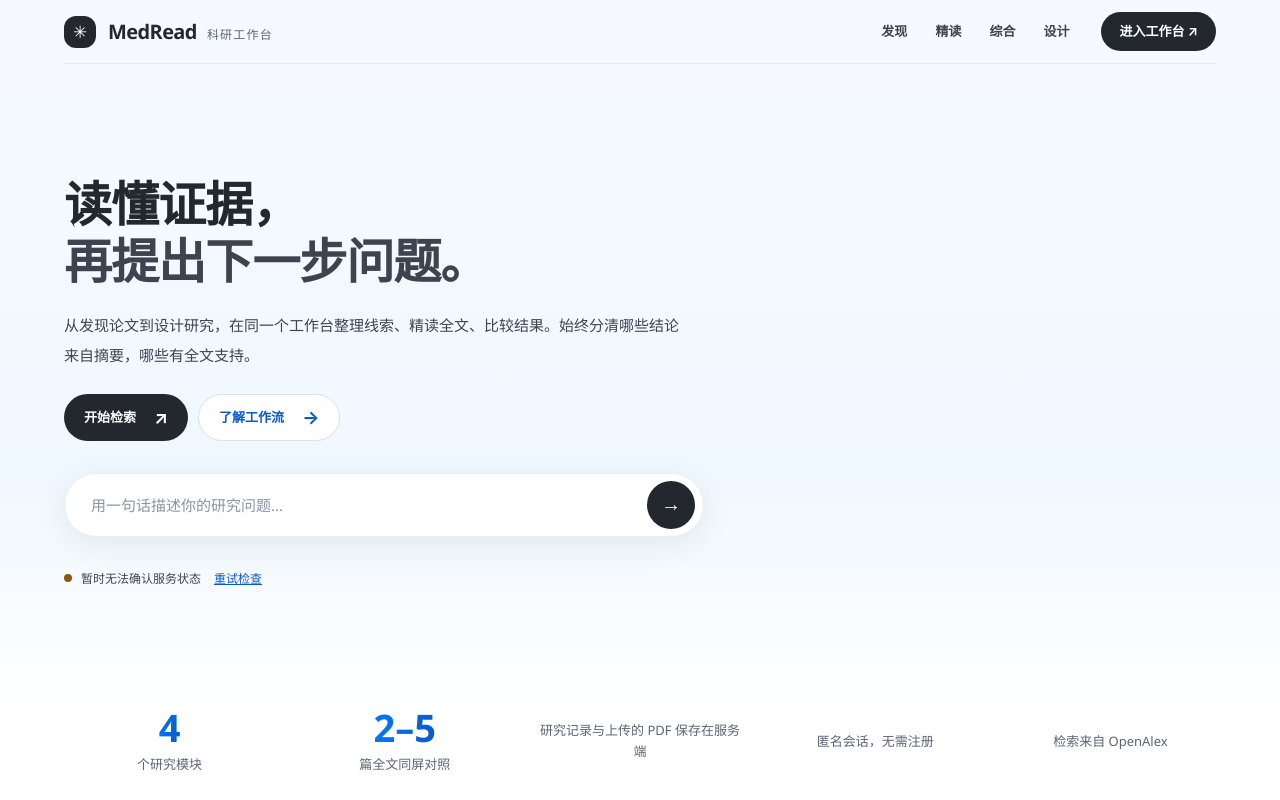
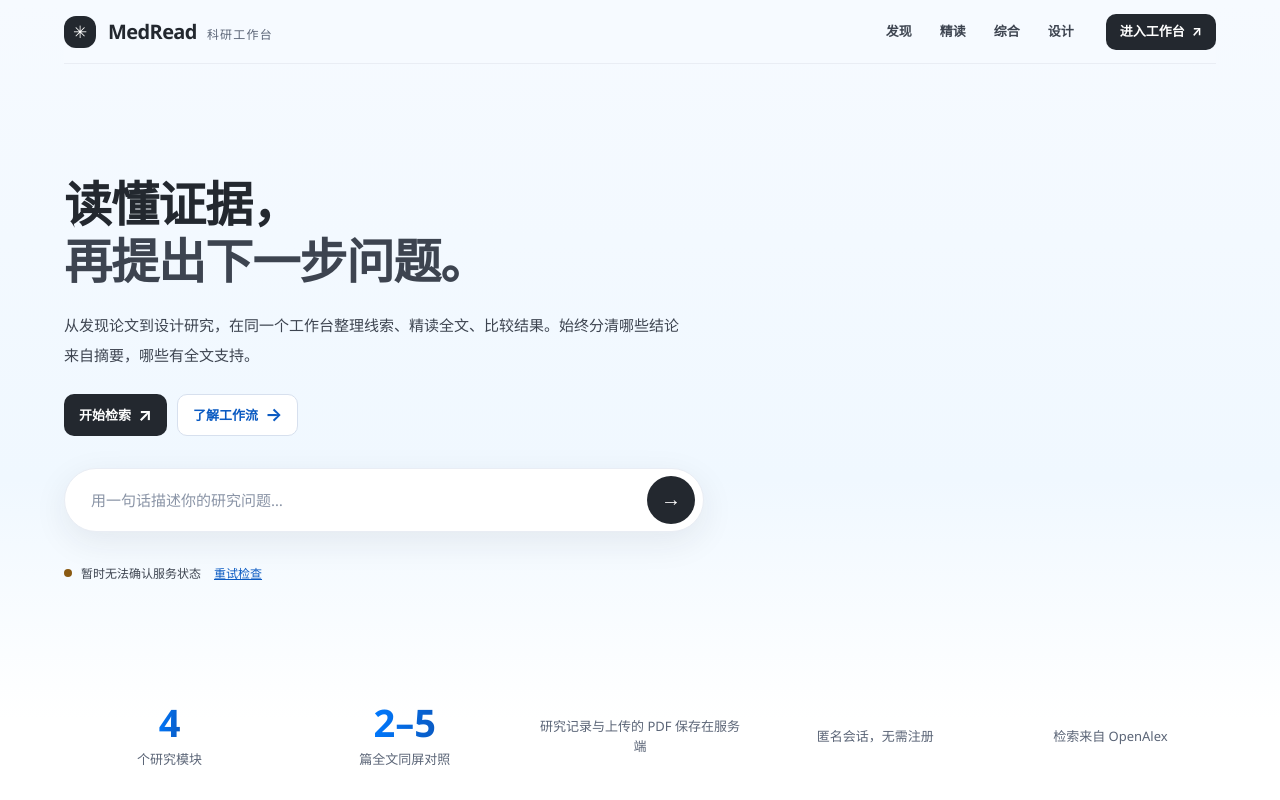
Before and after one commit to lg15029259655-ops/research-platform, a Next.js app in the folder frontend/: page / in a window 1280 px wide. Shown: the top 800 px of the page. Built offline with nearby package versions, Linux system fonts and the light colour scheme; no server answers.

Commit message:
Polish button proportions and alignment across the workbench

```diff
--- /dev/null
+++ b/frontend/src/app/controls.css
@@ -0,0 +1,70 @@
+/* Text actions use a moderate radius. Status tags and icon-only targets keep their own shapes. */
+.searchBox { border-radius: var(--r-2); }
+.searchBox button, .primaryButton, .guideLink, .quietButton, .moreButton,
+.workActions button, .workPrimaryActions :is(button, a, label),
+.actionRow button, .gapUse, .drawerAction, .compareTray > a {
+  border-radius: var(--r-control);
+}
+.searchBox button, .primaryButton { padding: 8px 15px; }
+.quietButton { min-height: 36px; padding: 7px 12px; }
+.workPrimaryActions :is(button, a, label) { padding: 7px 11px; }
+.tabBar { border-radius: var(--r-panel); }
+.tabBar button { border-radius: var(--r-1); }
+
+/* Center text and its visual as one unit. Lists and reading content keep their original alignment. */
+:is(.home-button, .home-header-action, .searchBox > button, .primaryButton, .guideLink,
+    .quietButton, .moreButton, .gapUse, .drawerAction, .compareTray > a,
+    .searchModes button, .tabBar > button, .actionRow button, .versionBar button,
+    .workActions button, .workPrimaryActions :is(button, a, label), .jobProgressCancel,
+    .dse-actions button, .dse-list button, .graphToolbar button, .flowToolbar button) {
+  display: inline-flex;
+  align-items: center;
+  justify-content: center;
+  column-gap: 7px;
+  text-align: center;
+  line-height: 1.25;
+}
+.workPrimaryActions :is(button, a, label) { justify-content: center; }
+.moreButton { display: flex; width: max-content; max-width: 100%; }
+.home-button span { font-size: 1em; line-height: 1; }
+.home-header-action { min-height: 36px; }
+.searchModes button, .versionBar button, .graphToolbar button, .flowToolbar button { border-radius: var(--r-control); }
+.quietButton:hover:not(:disabled), .searchModes button:hover:not(:disabled) {
+  border-color: var(--c-primary-line);
+  background: var(--c-primary-weak);
+}
+
+.researchNav nav a { justify-content: center; text-align: center; min-height: 44px; }
+.researchNav nav a small { display: none; }
+
+.reader .modeSwitch { border-radius: var(--r-panel); }
+.reader .modeSwitch button, .reader .readerViewTabs button { border-radius: var(--r-1); }
+.reader :is(.modeSwitch, .pageTools, .pdfToolbar form, .quickActions, .readerViewTabs, .chatControls form) button,
+.reader :is(.libraryToggle, .readerSynthesis, .uploadBtn, .bigUpload) {
+  display: inline-flex;
+  align-items: center;
+  justify-content: center;
+  gap: 6px;
+  text-align: center;
+  line-height: 1.25;
+}
+.reader .uploadBtn, .reader .bigUpload, .reader .readerSynthesis,
+.reader :is(.pageTools, .pdfToolbar form, .quickActions, .chatControls form) button {
+  border-radius: var(--r-control);
+}
+.reader .uploadBtn { min-height: 36px; padding: 8px 11px; font-weight: 650; }
+.reader .bigUpload { padding: 10px 16px; }
+.reader .chatControls form button { align-self: flex-end; min-height: 42px; }
+@media (max-width: 760px) {
+  .readerCompact .libraryToggle { border-radius: var(--r-control); }
+  .readerCompact .libraryDrawer .uploadBtn { min-height: 44px; }
+  .readerCompact .chatControls form button { min-height: 44px; }
+  .libraryDrawer .libraryClose {
+    padding-inline: 10px;
+    border-color: transparent;
+    background: transparent;
+    color: var(--c-text-mid);
+    font-weight: 500;
+  }
+  .libraryDrawer .libraryClose:hover { background: var(--c-surface); color: var(--c-primary); }
+}
--- a/frontend/src/app/home-studio.css
+++ b/frontend/src/app/home-studio.css
@@ -27,7 +27,7 @@
 .home-nav { display: flex; gap: 28px; margin-left: auto; font-size: var(--fs-label); font-weight: 600; color: var(--c-text-mid); }
 .home-nav a { padding: 12px 0; transition: color var(--dur-1) var(--ease); }
 .home-nav a:hover, .home-nav a:focus-visible { color: var(--accent); }
-.home-header-action { flex: none; padding: 9px 18px; border-radius: var(--r-pill); background: var(--c-ink); color: var(--c-on-primary); font-size: var(--fs-label); font-weight: 700; white-space: nowrap; transition: opacity var(--dur-1) var(--ease); }
+.home-header-action { flex: none; padding: 8px 14px; border-radius: var(--r-control); background: var(--c-ink); color: var(--c-on-primary); font-size: var(--fs-label); font-weight: 700; white-space: nowrap; transition: opacity var(--dur-1) var(--ease); }
 .home-header-action:hover { opacity: .85; }
 /* R4：深色 ink 实底之上，蓝环不可见，必须用内白环 + 外蓝环（offset 归零，保证内白外蓝） */
 .home-header-action:focus-visible { outline: 2px solid var(--c-surface); outline-offset: 0; box-shadow: 0 0 0 4px var(--c-primary); }
@@ -43,7 +43,7 @@
 .home-hero h1 em { color: var(--c-text-mid); font-style: normal; }
 .home-hero > p { max-width: 620px; margin: 0; color: var(--c-text-mid); font-size: var(--fs-body); line-height: 1.95; }
 .home-hero-actions { display: flex; gap: 10px; flex-wrap: wrap; margin-top: 24px; }
-.home-button { display: inline-flex; align-items: center; justify-content: center; gap: 18px; padding: 12px 20px; border-radius: var(--r-pill); font-size: var(--fs-label); font-weight: 700; transition: opacity var(--dur-1) var(--ease), border-color var(--dur-1) var(--ease), background var(--dur-1) var(--ease); }
+.home-button { display: inline-flex; align-items: center; justify-content: center; gap: 10px; min-height: 42px; padding: 9px 15px; border-radius: var(--r-control); font-size: var(--fs-label); font-weight: 700; transition: opacity var(--dur-1) var(--ease), border-color var(--dur-1) var(--ease), background var(--dur-1) var(--ease); }
 .home-button span { font-size: 18px; line-height: .7; }
 .home-button-primary { background: var(--c-ink); color: var(--c-on-primary); }
 .home-button-primary:hover { opacity: .85; }
@@ -134,7 +134,7 @@
 .home-intro-links { display: flex; gap: 16px; flex-wrap: wrap; margin-top: 16px; }
 .home-intro-links a { color: var(--c-primary); text-decoration: underline; text-underline-offset: 4px; font-size: var(--fs-label); font-weight: 700; }
 .home-intro-links a:hover { color: var(--c-primary-hover); }
-.home-intro-dialog button { width: 100%; display: flex; justify-content: space-between; align-items: center; margin: 26px 0 12px; padding: 15px 20px; border: 0; border-radius: var(--r-pill); background: var(--c-primary); color: var(--c-on-primary); font: 700 14px var(--font-sans); cursor: pointer; transition: background var(--dur-1) var(--ease); }
+.home-intro-dialog button { width: 100%; display: flex; justify-content: space-between; align-items: center; margin: 26px 0 12px; min-height: 44px; padding: 10px 15px; border: 0; border-radius: var(--r-control); background: var(--c-primary); color: var(--c-on-primary); font: 700 14px var(--font-sans); cursor: pointer; transition: background var(--dur-1) var(--ease); }
 .home-intro-dialog button:hover { background: var(--c-primary-hover); }
 .home-intro-dialog button span { font-size: 19px; }
 .home-intro-dialog small { color: var(--c-text-soft); font-size: var(--fs-caption); }
@@ -193,3 +193,5 @@
   html { scroll-behavior: auto; }
   .home-page *, .home-page *::before, .home-page *::after { transition: none !important; animation: none !important; }
 }
+
+@media (max-width: 680px) { .home-button { min-height: 44px; } }
--- a/frontend/src/app/layout.tsx
+++ b/frontend/src/app/layout.tsx
@@ -3,6 +3,7 @@ import "./tokens.css";
 import "./globals.css";
 import "./research.css";
 import "./studio.css";
+import "./controls.css";
 import ResearchShell from "@/components/ResearchShell";
 
 export const metadata: Metadata = {
--- a/frontend/src/app/tokens.css
+++ b/frontend/src/app/tokens.css
@@ -78,6 +78,7 @@
      后者是嵌套工具面板。将来若要单独调整，请明确这是有意分叉，不要只改其中一个。 */
   --r-3: 12px;
   --r-panel: 12px;
+  --r-control: 10px;
   --r-pill: 999px;
 
   /* 阴影：平面一律不用，只有浮层允许四档：hairline → 面板/抽屉 → 搜索/托盘 → 弹窗 */
--- a/frontend/src/components/jobs/jobs.css
+++ b/frontend/src/components/jobs/jobs.css
@@ -102,7 +102,7 @@
 .jobProgressCancel {
   flex: none;
   border: 1px solid var(--c-line-strong);
-  border-radius: var(--r-pill);
+  border-radius: var(--r-control);
   background: var(--c-primary-weak);
   color: var(--c-primary);
   padding: 5px 11px;
```
Also changed, not shown: 1 other file (tests, documents, lock files or other folders).
